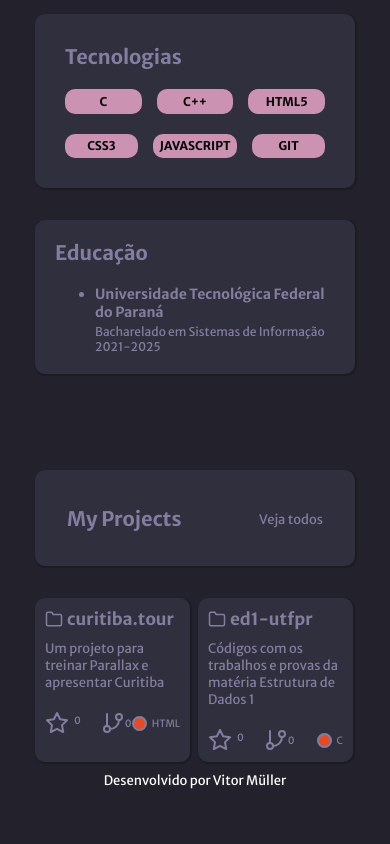
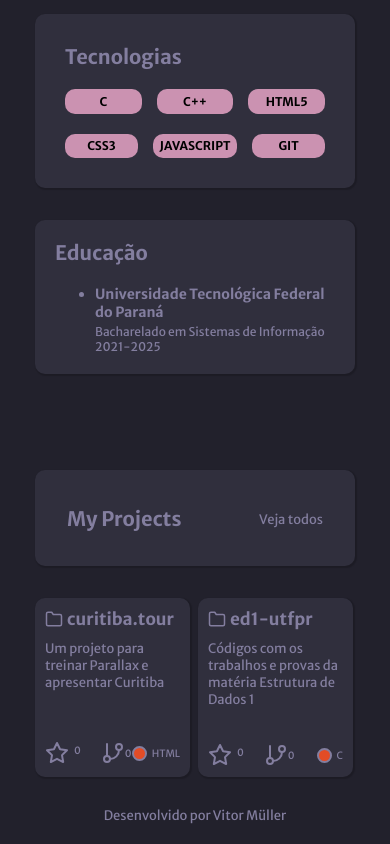
Before and after one commit to vitox013/portfolio-website, a plain HTML site: page index.html in a window 390 px wide. Shown: the part 538-1382 px from the top of the page. Before the commit the page ends 1327 px from the top, so only its background shows below. Drawn offline with Linux system fonts and the light colour scheme.

Commit message:
alguns updates em responsividade

```diff
--- a/style/style.css
+++ b/style/style.css
@@ -26,6 +26,7 @@ a:hover {
 h1{
     font-size: 23px;
 }
+
 h2 {
     font-size: 20px;
 }
@@ -51,7 +52,7 @@ body {
     margin-bottom: 0px;
 }
 #containerprincipal {
-    display: flex;
+    display: flexbox;
     flex-direction: column;
     justify-content: center;
 }
@@ -232,6 +233,7 @@ footer {
     display: flex;
     justify-items: center;
     justify-content: center;
+    padding: 20px 0px;
 }
 
 @media (max-width: 420px) {
@@ -267,7 +269,6 @@ footer {
     a#footer {
         display: flex;
         flex-direction: column;
-        color: white;
     }
 
 
@@ -282,6 +283,14 @@ footer {
         display: flex;
         font-size: 10px;
         margin-bottom: 0px;
+    }
+
+    #projeto1 div.git {
+        margin-top: 50px;
+    }
+
+    #projeto2 div.git{
+        margin-top: 35px;
     }
 
 
@@ -303,6 +312,27 @@ footer {
         flex-wrap: wrap;
     }
   }
+
+  @media (min-width: 450) and (max-width: 1000){
+      h1{
+          color: white;
+      }
+  }
+
+  @media only screen and (max-width: 1024px) {
+        body {
+            padding: 0px 2rem;
+        }
+   }
+
+   @media only screen and (max-width: 870px) {
+    body {
+        padding: 0px 2rem;
+    }
+    main {
+        flex-direction: column;
+    }
+}
 
 /* @media (max-width: 360px) {
 
```
